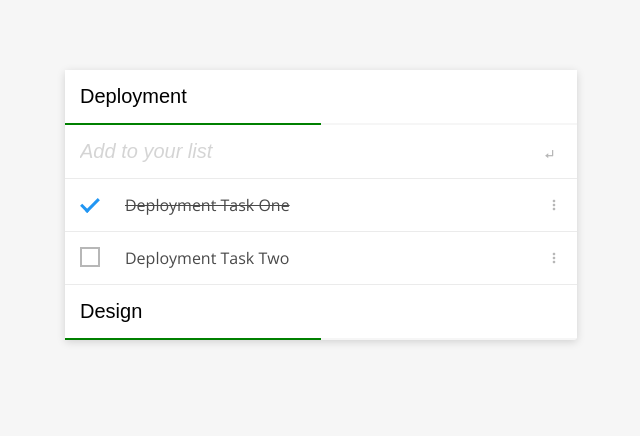
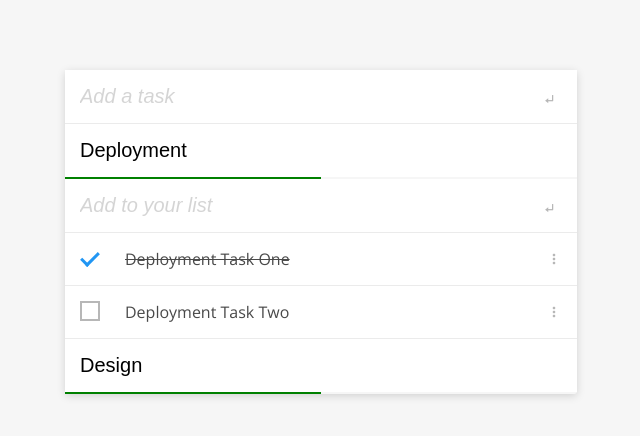
Before and after one commit to olawale-o/svelte-tasks, a Svelte app: page / in a window 1280 px wide. Shown: the top 436 px of the page, without its empty margins (319-959 px from the left). Built offline with nearby package versions, Linux system fonts and the light colour scheme.

Commit message:
User can add main task

```diff
--- a/src/App.svelte
+++ b/src/App.svelte
@@ -3,6 +3,7 @@
   import TaskList from './lib/Task/List.svelte';
   let currentActiveIndex = 0;
   $: {  }
+  let task = '';
 
   /**
 * @param {{ detail: { id: number; }; }} e
@@ -14,12 +15,28 @@
       currentActiveIndex = e.detail.id;
     }
   }
+  function addTask(e) {
+    if (e.key === 'Enter' || e.type === 'click') {
+      taskStore.addParentTask({ title: task, id: tasks.length + 1, progressLevel: 0, tasks: [] });
+      task = '';
+    }
+  }
   $: tasks = $taskStore.tasks;
 </script>
 
 <main>
   <div class="todo-container">
     <div class="todo-content">
+      <div class="input-field">
+        <input
+          type="text"
+          class="input"
+          placeholder="Add a task"
+          bind:value={task}
+          on:keyup={addTask}
+        >
+        <span id="add"><i class='bx bx-subdirectory-left return' on:click={addTask}></i></span>
+      </div>
       {#each tasks as task, id}
         <TaskList
           {task}
```
